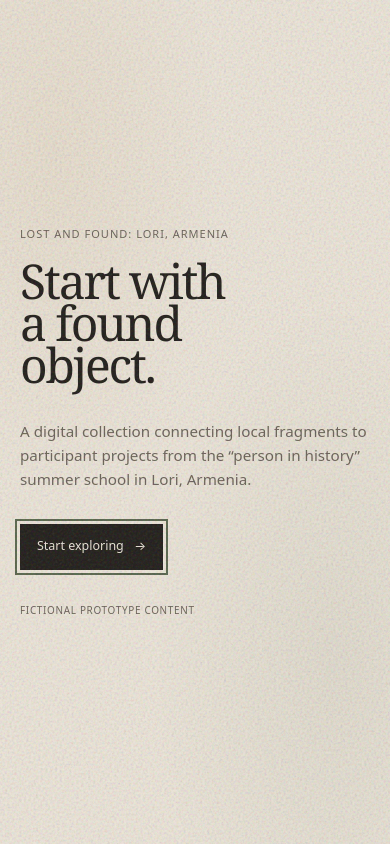
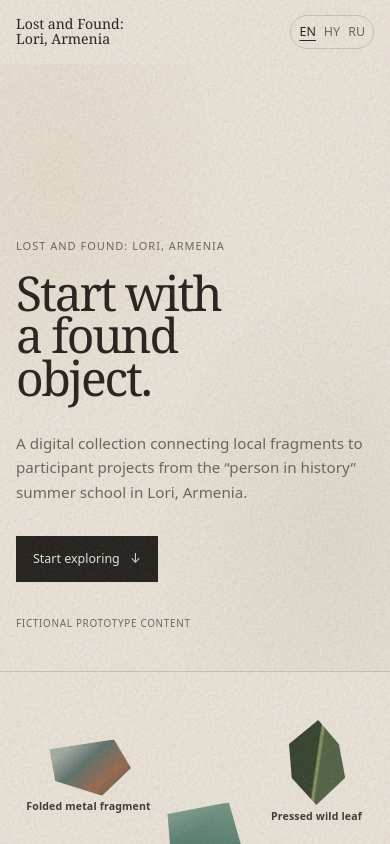
Before and after one commit to alexander-markin-meow/memo-armenia-summerschool-website, a Next.js app in the folder prototype/: page / in a window 390 px wide. Shown: the top 844 px of the page. Built offline with nearby package versions, Linux system fonts and the light colour scheme; no server answers.

Commit message:
Integrate introduction with collage

```diff
--- a/prototype/app/[lang]/page.tsx
+++ b/prototype/app/[lang]/page.tsx
@@ -25,7 +25,6 @@
     <main className="collection-shell" id="main">
       <LocaleSync locale={lang} />
       <SiteHeader locale={lang} view="collection" />
-      <p className="prototype-badge">{text(ui.prototype, lang)}</p>
       <CollectionClient entries={entries} locale={lang} />
     </main>
     <SiteFooter locale={lang} />
--- a/prototype/app/globals.css
+++ b/prototype/app/globals.css
@@ -21,7 +21,6 @@
   background: var(--paper);
   font-family: "Noto Sans Armenian", "Noto Sans", system-ui, -apple-system, sans-serif;
 }
-body[data-collection-intro="active"] { overflow: hidden; }
 a { color: inherit; }
 button { font: inherit; }
 .skip-link { position: fixed; left: 1rem; top: -4rem; z-index: 100; background: var(--ink); color: var(--paper); padding: .7rem 1rem; }
@@ -75,20 +74,20 @@
 .language-links a[aria-current="true"] { color: var(--ink); text-decoration: underline; text-underline-offset: .25rem; }
 .prototype-badge { position: absolute; bottom: 1.25rem; left: clamp(1rem, 4vw, 4rem); z-index: 20; margin: 0; color: var(--muted); font-size: .68rem; letter-spacing: .06em; text-transform: uppercase; }
 
-.collection-intro { position: fixed; z-index: 80; inset: 0; display: grid; place-items: center; padding: max(1.25rem, env(safe-area-inset-top)) max(1.25rem, env(safe-area-inset-right)) max(1.25rem, env(safe-area-inset-bottom)) max(1.25rem, env(safe-area-inset-left)); background: var(--paper); }
+.collection-intro { position: relative; display: grid; align-items: end; min-height: clamp(23rem, 58dvh, 43rem); padding: clamp(3rem, 8vw, 7rem) clamp(1rem, 4vw, 4rem) clamp(2.5rem, 7vw, 6rem); overflow: hidden; border-bottom: 1px solid var(--line); }
 .collection-intro::before { content: ""; position: absolute; inset: 0; opacity: .42; background: radial-gradient(ellipse at 14% 18%, rgb(169 128 72 / 18%), transparent 35%), radial-gradient(ellipse at 86% 78%, rgb(94 107 82 / 19%), transparent 39%); }
 .collection-intro-inner { position: relative; display: grid; justify-items: start; width: min(100%, 620px); }
 .collection-intro .eyebrow { margin: 0 0 1.1rem; }
 .collection-intro h1 { max-width: 9ch; margin: 0; font-family: "Noto Serif Armenian", Georgia, serif; font-size: clamp(3rem, 9vw, 7rem); font-weight: 500; letter-spacing: -.045em; line-height: .88; }
 .collection-intro h1 + p { max-width: 40ch; margin: 2rem 0 0; color: var(--muted); font-size: clamp(.95rem, 1.5vw, 1.08rem); line-height: 1.6; }
-.collection-intro button { margin-top: 2rem; padding: .8rem 1rem; border: 1px solid var(--ink); background: var(--ink); color: var(--paper); cursor: pointer; font-size: .78rem; }
-.collection-intro button span { margin-left: .45rem; }
+.collection-intro-link { margin-top: 2rem; padding: .8rem 1rem; border: 1px solid var(--ink); background: var(--ink); color: var(--paper); font-size: .78rem; text-decoration: none; }
+.collection-intro-link span { margin-left: .45rem; }
 .collection-intro small { margin-top: 2.1rem; color: var(--muted); font-size: .62rem; letter-spacing: .07em; text-transform: uppercase; }
 
 .object-field {
   position: relative;
   height: calc(100dvh - 140px);
-  margin: 0 clamp(1rem, 4vw, 4rem) 0;
+  margin: clamp(1.5rem, 4vw, 4rem) clamp(1rem, 4vw, 4rem) 0;
   min-height: 450px;
 }
 .object-link {
@@ -172,6 +171,7 @@
   .site-nav > a { display: none; }
   .language-links { gap: .22rem; padding-inline: .36rem; }
   .collection-shell { padding-bottom: 4rem; }
+  .collection-intro { min-height: min(38rem, 72svh); padding: 3rem 1rem 2.5rem; }
   .object-field { height: max(1340px, 186dvh); min-height: 1340px; }
   .object-label { min-height: 42px; opacity: .88; }
   .object-label small { display: none; }
--- a/prototype/app/page.tsx
+++ b/prototype/app/page.tsx
@@ -2,14 +2,13 @@
 import { LocaleSync } from '@/components/LocaleSync';
 import { SiteFooter } from '@/components/SiteFooter';
 import { SiteHeader } from '@/components/SiteHeader';
-import { entries, text, ui } from '@/lib/content';
+import { entries } from '@/lib/content';
 
 export default function Home() {
   return <>
     <main className="collection-shell" id="main">
       <LocaleSync locale="en" />
       <SiteHeader locale="en" view="collection" />
-      <p className="prototype-badge">{text(ui.prototype, 'en')}</p>
       <CollectionClient entries={entries} locale="en" />
     </main>
     <SiteFooter locale="en" />
--- a/prototype/components/CollectionClient.tsx
+++ b/prototype/components/CollectionClient.tsx
@@ -43,6 +43,7 @@
       <CollectionIntro locale={locale} />
       <section
         ref={field}
+        id="objects"
         className="object-field"
         aria-label={text(ui.collection, locale)}
         data-ready={layout ? 'true' : 'false'}
--- a/prototype/components/CollectionIntro.tsx
+++ b/prototype/components/CollectionIntro.tsx
@@ -1,37 +1,15 @@
 'use client';
 
-import { useEffect, useRef, useState } from 'react';
 import { text, ui, type Locale } from '@/lib/content';
 
-const INTRO_STORAGE_KEY = 'lori-collection-intro-seen';
-
 export function CollectionIntro({ locale }: { locale: Locale }) {
-  const [visible, setVisible] = useState(() =>
-    typeof window === 'undefined' || window.sessionStorage.getItem(INTRO_STORAGE_KEY) !== 'true',
-  );
-  const button = useRef<HTMLButtonElement>(null);
-
-  useEffect(() => {
-    if (!visible) return;
-    document.body.dataset.collectionIntro = 'active';
-    button.current?.focus();
-    return () => { delete document.body.dataset.collectionIntro; };
-  }, [visible]);
-
-  if (!visible) return null;
-
-  const enterCollection = () => {
-    window.sessionStorage.setItem(INTRO_STORAGE_KEY, 'true');
-    setVisible(false);
-  };
-
   return (
-    <section className="collection-intro" role="dialog" aria-modal="true" aria-labelledby="collection-intro-title">
+    <section className="collection-intro" aria-labelledby="collection-intro-title">
       <div className="collection-intro-inner">
         <p className="eyebrow">{text(ui.siteTitle, locale)}</p>
         <h1 id="collection-intro-title">{text(ui.introTitle, locale)}</h1>
         <p>{text(ui.introText, locale)}</p>
-        <button ref={button} type="button" onClick={enterCollection}>{text(ui.startExploring, locale)} <span aria-hidden="true">→</span></button>
+        <a href="#objects" className="collection-intro-link">{text(ui.startExploring, locale)} <span aria-hidden="true">↓</span></a>
         <small>{text(ui.prototype, locale)}</small>
       </div>
     </section>
--- a/prototype/github-pages/main.tsx
+++ b/prototype/github-pages/main.tsx
@@ -66,8 +66,8 @@
     addEventListener('resize', onResize);
     return () => { clearTimeout(timeout); removeEventListener('resize', onResize); };
   }, []);
-  return <><CollectionIntro locale={route.locale} /><main className="collection-shell" id="main"><Header route={route} /><p className="prototype-badge">{text(ui.prototype, route.locale)}</p>
-    <section ref={field} className="object-field" aria-label={text(ui.collection, route.locale)} data-ready={layout ? 'true' : 'false'} style={layout ? { height: layout.height } : undefined}>
+  return <><main className="collection-shell" id="main"><Header route={route} /><CollectionIntro locale={route.locale} />
+    <section ref={field} id="objects" className="object-field" aria-label={text(ui.collection, route.locale)} data-ready={layout ? 'true' : 'false'} style={layout ? { height: layout.height } : undefined}>
       {entries.map((entry, index) => {
         const place = layout?.placements[index];
         const style: CSSProperties | undefined = place ? {
```
